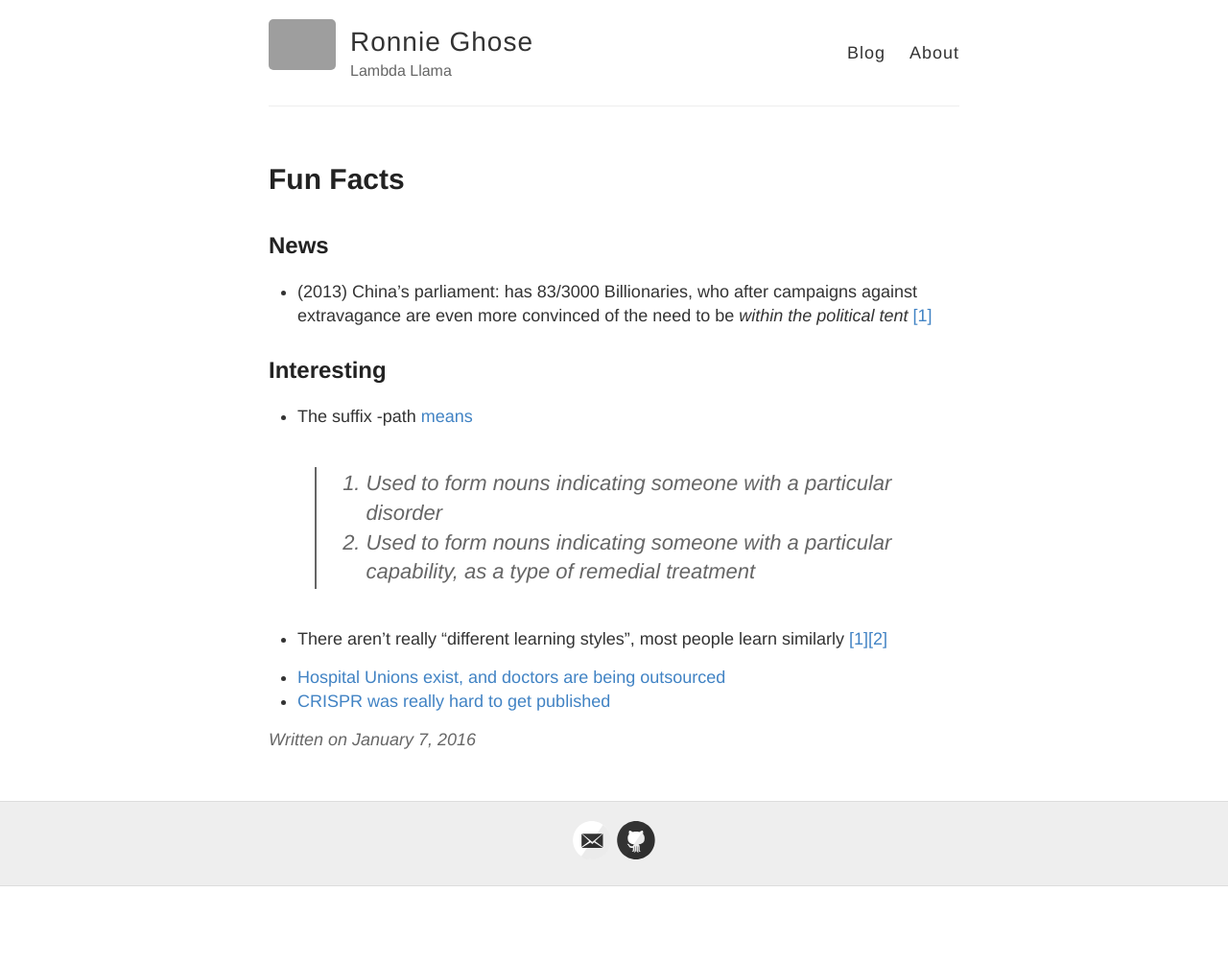
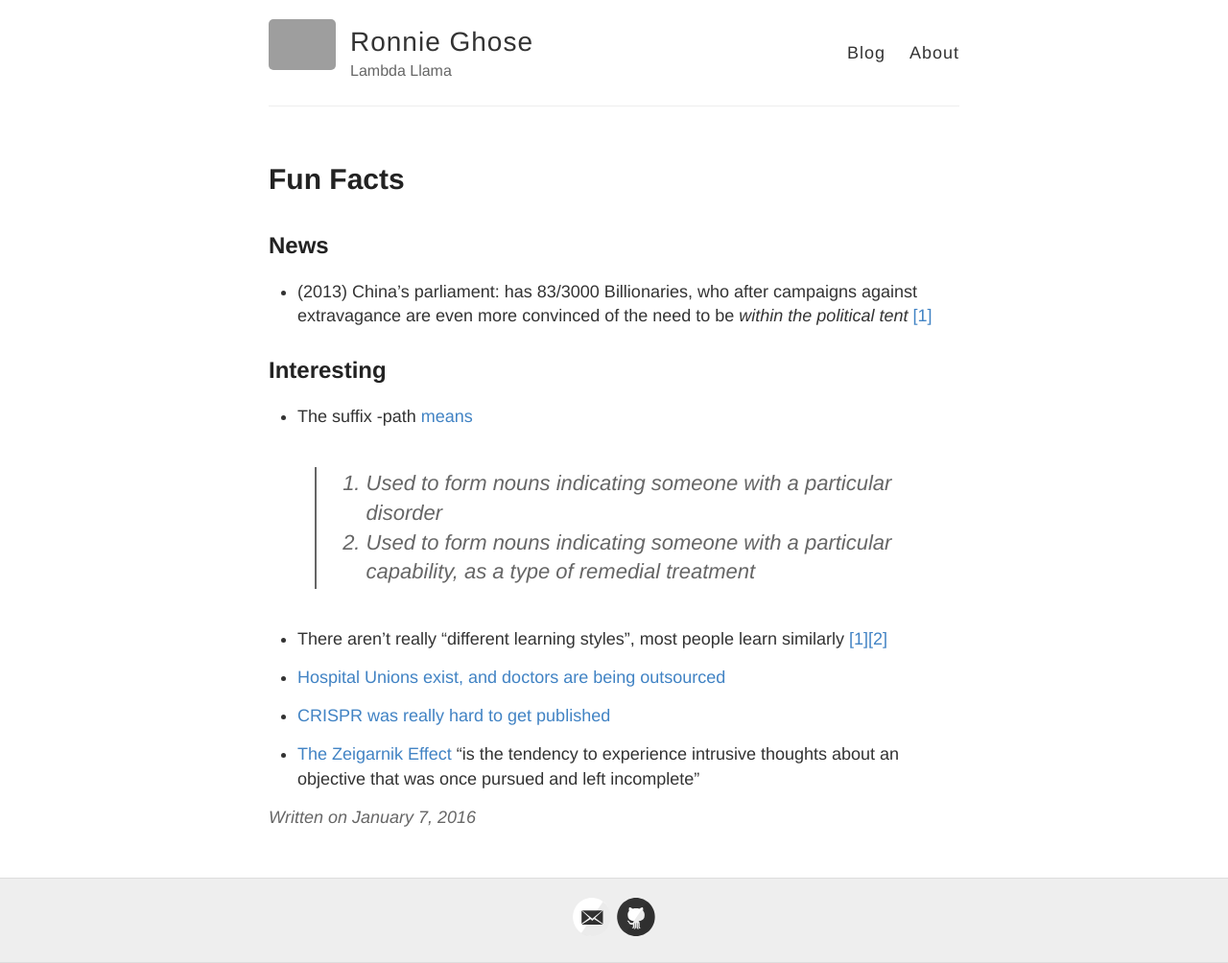
Before and after one commit to RONNCC/ronncc.github, a Jekyll site: the page built from _posts/2016-1-7-the-post-7089.md, in a window 1280 px wide. Shown: the whole page at 96% size. Built offline with Jekyll 4.4.1, drawn with Linux system fonts in a browser that asks for light colours; comment, search, counter and statistics services are not loaded; before the commit the page ends 924 px from its top, so only the background shows below that; some of the changed lines change nothing that is shown; grey boxes are pictures that could not be loaded.

Commit message:
Update 2016-1-7-the-post-7089.md

```diff
--- a/_posts/2016-1-7-the-post-7089.md
+++ b/_posts/2016-1-7-the-post-7089.md
@@ -7,7 +7,7 @@ info:
 layout: post
 published: true
 sha: 5630f77ee0176fbd66580b05aaac1f4221972c4e
-slug: the-post-7089
+slug: fun-facts
 tags: []
 title: 'Fun Facts'
 type: post
@@ -28,3 +28,6 @@ type: post
 
 - [Hospital Unions exist, and doctors are being outsourced](http://www.nytimes.com/2016/01/10/business/doctors-unionize-to-resist-the-medical-machine.html?src=se)
 - [CRISPR was really hard to get published](http://www.cell.com/cell/fulltext/S0092-8674(15)01705-5)
+
+
+- [The Zeigarnik Effect](http://www.psychwiki.com/wiki/Zeigarnik_Effect) "is the tendency to experience intrusive thoughts about an objective that was once pursued and left incomplete"
```
